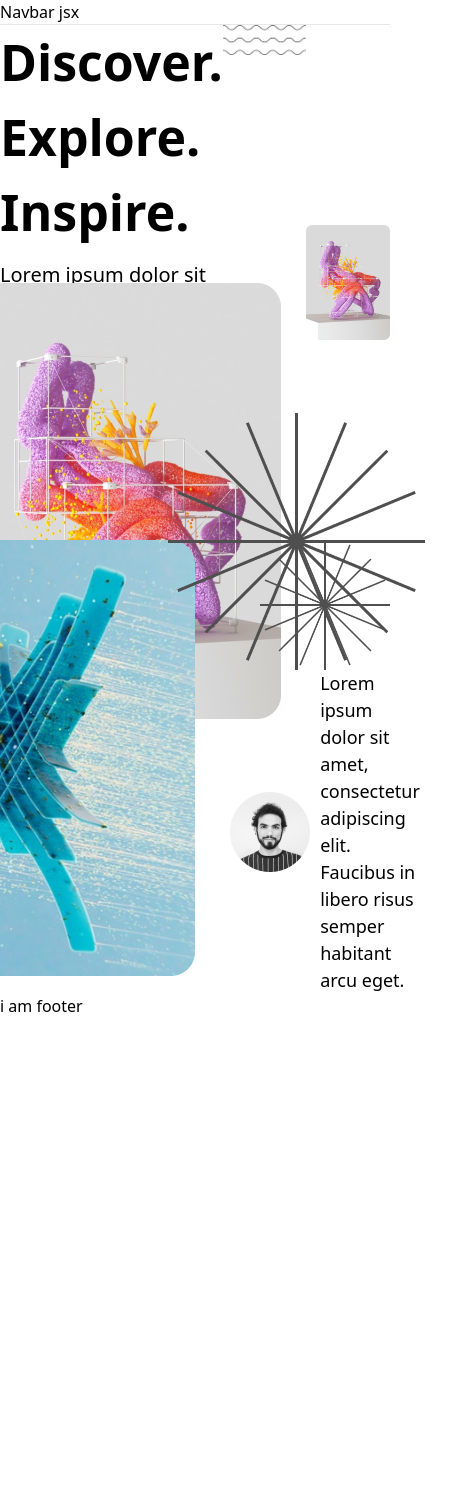
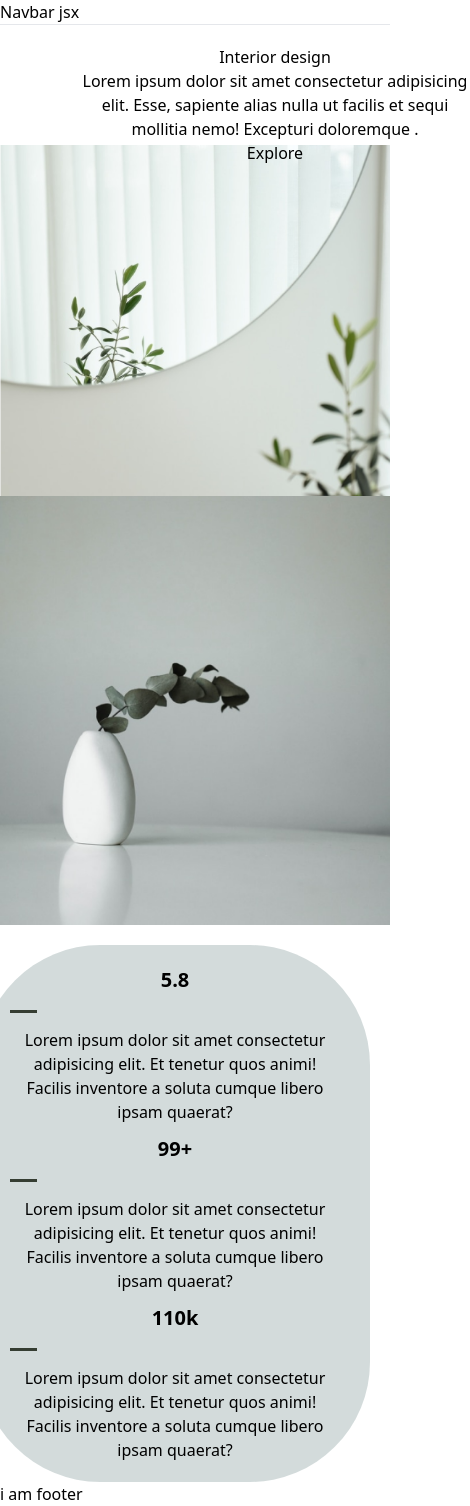
Before and after one commit to sabrinaahmednitu/random-work, a React (Vite) app: page / in a window 390 px wide. Shown: the whole page, 470 px wide, since content can reach past the window. Before the commit the page ends 1018 px from the top, so only its background shows below. Built offline with nearby package versions, Linux system fonts and the light colour scheme.

Commit message:
white board design

```diff
--- /dev/null
+++ b/src/fourImage/FourImage.jsx
@@ -0,0 +1,52 @@
+
+import main from '../assets/images/Image left.png';
+import star from '../assets//images/shape wave.png';
+
+const FourImage = () => {
+    return (
+      <div>
+        <div>
+          <div className="relative flex items-center justify-center w-80 h-96 mx-auto my-12 p-4">
+            {/* Wrapper with pseudo-elements for box decorations */}
+            <div className="relative w-full h-full">
+              {/* Main Image */}
+              <img
+                src={main}
+                alt="Product Image"
+                className="w-full h-full object-cover rounded-2xl shadow-md absolute z-10"
+              />
+
+              {/* Before pseudo-element box */}
+              <div className="before:absolute before:inset-[-35px] before:w-full before:h-[310px] before:border-black before:border-2 before:bg-white before:rounded-2xl before:shadow-md before:z-0"></div>
+
+              {/* After pseudo-element box */}
+
+              <div className="after:absolute after:bottom-[-40px] after:left-32 after:w-[200px] after:h-[300px] after:border-black after:border-2 after:bg-white after:rounded-2xl after:z-0"></div>
+            </div>
+
+            {/* Award tag */}
+            <div className="absolute top-10 -right-4 bg-purple-600 text-white text-xs py-3 px-4 rounded-2xl z-20">
+              Award winning product
+            </div>
+
+            {/* Ergonomic design tag */}
+            <div className="absolute bottom-9 -left-4 bg-purple-600 text-white text-xs  py-3 px-4 rounded-2xl z-20">
+              Ergonomic design
+            </div>
+
+            {/* Star shape (decoration) */}
+            <div className="absolute top-[-40px] left-[-35px] w-16 h-16 flex items-center justify-center z-20">
+              <img src={star} alt="" />
+            </div>
+
+            {/* Sparkle/star effect */}
+            <div className="absolute bottom-12 right-16 text-white text-2xl z-20">
+              <img className="h-14 w-14" src={star} alt="" />
+            </div>
+          </div>
+        </div>
+      </div>
+    );
+};
+
+export default FourImage;
--- a/src/pages/home/Home.jsx
+++ b/src/pages/home/Home.jsx
@@ -4,6 +4,8 @@ import HostingPlan from "../../componentes/hostingPlan/HostingPlan";
 import Categories from "../../components/Categories/Categories";
 import Products from "../../components/products/Products";
 import HeroSection from "../../discoverComponent/HeroSection";
+import FourImage from "../../fourImage/FourImage";
+import WhiteBoard from "../../whiteBoardComp/WhiteBoard";
 import './Home.css';
 
 
@@ -20,9 +22,10 @@ const Home = () => {
 
         {/* project three */}
 
-          <HeroSection />
-
-
+        {/* <HeroSection /> */}
+        {/* project four */}
+        <WhiteBoard></WhiteBoard>
+        {/* <FourImage></FourImage> */}
       </div>
     );
 };
--- /dev/null
+++ b/src/whiteBoardComp/WhiteBoard.css
@@ -0,0 +1,163 @@
+/*
+.section1-card {
+  display: grid;
+  grid-template-columns: repeat(2,1fr);
+}
+.section1-text {
+  height: auto;
+  max-width: 700px;
+  transform: translate(220px, 65px);
+  z-index: 100;
+}
+
+.section2-card {
+  display: flex;
+ justify-content: center;
+  align-items: center;
+}
+
+.sec2-img{
+flex-basis: 30%;
+transform: translate(0px, -80px);
+}
+.section2-text{
+  flex-basis: 60%;
+  display: grid;
+  grid-template-columns: repeat(3, 1fr);
+  justify-content: center;
+  align-items: center;
+  gap: 10px;
+  padding: 40px 80px;
+  background-color: rgb(207, 216, 216, 0.9);
+  border-radius: 120px;
+transform: translate(-90px, 0px);
+}
+
+.section2-text h1 {
+ font-size: 20px;
+ font-weight: 700;
+}
+.section2-text h2 {
+  border-bottom: 3px solid #353d32;
+  width: 27px;
+  margin: 15px 0px;
+}  */
+
+/* Base styles */
+.section1-card {
+  display: grid;
+  grid-template-columns: repeat(2, 1fr);
+}
+
+.section1-text {
+  height: auto;
+  max-width: 700px;
+  transform: translate(220px, 65px); /* Adjusted to px */
+  z-index: 100;
+}
+
+/* Section 2 */
+.section2-card {
+  display: flex;
+  justify-content: center;
+  align-items: center;
+  flex-wrap: wrap; /* Allows wrapping for smaller screens */
+}
+
+.sec2-img {
+  flex-basis: 30%;
+  transform: translate(0px, -80px); /* Adjusted to px */
+  max-width: 100%;
+}
+
+.section2-text {
+  flex-basis: 60%;
+  display: grid;
+  grid-template-columns: repeat(3, 1fr);
+  justify-content: center;
+  align-items: center;
+  gap: 10px;
+  padding: 40px 80px;
+  background-color: rgb(207, 216, 216, 0.9);
+  border-radius: 120px;
+  transform: translate(-90px, 0px); /* Adjusted to px */
+}
+
+.section2-text h1 {
+  font-size: 20px;
+  font-weight: 700;
+}
+
+.section2-text h2 {
+  border-bottom: 3px solid #353d32;
+  width: 27px;
+  margin: 15px 0px;
+}
+
+/* Responsive breakpoints */
+
+/* Large screens */
+@media (max-width: 1200px) {
+  .section1-text {
+    transform: translate(180px, 50px);
+  }
+  .sec2-img {
+    flex-basis: 40%;
+    transform: translate(0px, -60px);
+  }
+  .section2-text {
+    flex-basis: 50%;
+    transform: translate(-70px, 0px);
+  }
+}
+
+/* Medium screens */
+@media (max-width: 992px) {
+  .section1-card {
+    grid-template-columns: 1fr; /* Stack content vertically */
+  }
+  .section1-text {
+    max-width: 600px;
+    transform: translate(150px, 40px);
+  }
+  .sec2-img {
+    flex-basis: 50%;
+    transform: translate(0px, -50px);
+  }
+  .section2-text {
+    flex-basis: 100%;
+    transform: translate(-50px, 0px);
+    grid-template-columns: 1fr; /* Stack items in a single column */
+  }
+}
+
+/* Small screens */
+@media (max-width: 768px) {
+  .section1-text {
+    transform: translate(100px, 30px);
+    text-align: center;
+  }
+  .sec2-img {
+    flex-basis: 100%;
+    transform: translate(0px, -30px);
+  }
+  .section2-text {
+    padding: 30px 50px;
+    grid-template-columns: 1fr;
+    text-align: center;
+    transform: translate(-30px, 0px);
+  }
+}
+
+@media (max-width: 576px) {
+  .section1-text {
+    transform: translate(80px, 20px);
+  }
+  .sec2-img {
+    transform: translate(0px, -20px);
+  }
+  .section2-text {
+    transform: translate(-20px, 0px);
+    padding: 20px 30px;
+  }
+}
--- /dev/null
+++ b/src/whiteBoardComp/WhiteBoard.jsx
@@ -0,0 +1,66 @@
+import imageRight from '../assets/images/Image right.png';
+import imageLeft from '../assets/images/Image left.png';
+import './WhiteBoard.css';
+
+const WhiteBoard = () => {
+  return (
+    <div className="bg-[#c9cfcf]">
+      <div className="container mx-auto">
+        {/* section-1 */}
+        <div className="section1-card">
+          <div className="section1-text">
+            <h1 className="text-8xl text-[#353D32] font-bold mb-5">
+              Interior design
+            </h1>
+            <p className="text-2xl mb-4">
+              Lorem ipsum dolor sit amet consectetur adipisicing elit. Esse,
+              sapiente alias nulla ut facilis et sequi mollitia nemo! Excepturi
+              doloremque .
+            </p>
+            <button className="px-9 py-3 text-white bg-[#353D32] rounded-full">
+              Explore
+            </button>
+          </div>
+          <div>
+            <img src={imageRight} className="sec1-img" alt="" />
+          </div>
+        </div>
+        {/* section-2 */}
+        <div className="section2-card">
+          <img src={imageLeft} className="sec2-img" alt="" />
+          <div className="section2-text">
+            <div>
+              <h1>5.8</h1>
+              <h2></h2>
+              <p>
+                Lorem ipsum dolor sit amet consectetur adipisicing elit. Et
+                tenetur quos animi! Facilis inventore a soluta cumque libero
+                ipsam quaerat?
+              </p>
+            </div>
+            <div>
+              <h1>99+</h1>
+              <h2></h2>
+              <p>
+                Lorem ipsum dolor sit amet consectetur adipisicing elit. Et
+                tenetur quos animi! Facilis inventore a soluta cumque libero
+                ipsam quaerat?
+              </p>
+            </div>
+            <div>
+              <h1>110k</h1>
+              <h2></h2>
+              <p>
+                Lorem ipsum dolor sit amet consectetur adipisicing elit. Et
+                tenetur quos animi! Facilis inventore a soluta cumque libero
+                ipsam quaerat?
+              </p>
+            </div>
+          </div>
+        </div>
+      </div>
+    </div>
+  );
+};
+
+export default WhiteBoard;
```
Also changed, not shown: src/assets/images/Image left.png (added), src/assets/images/Image right.png (added).
